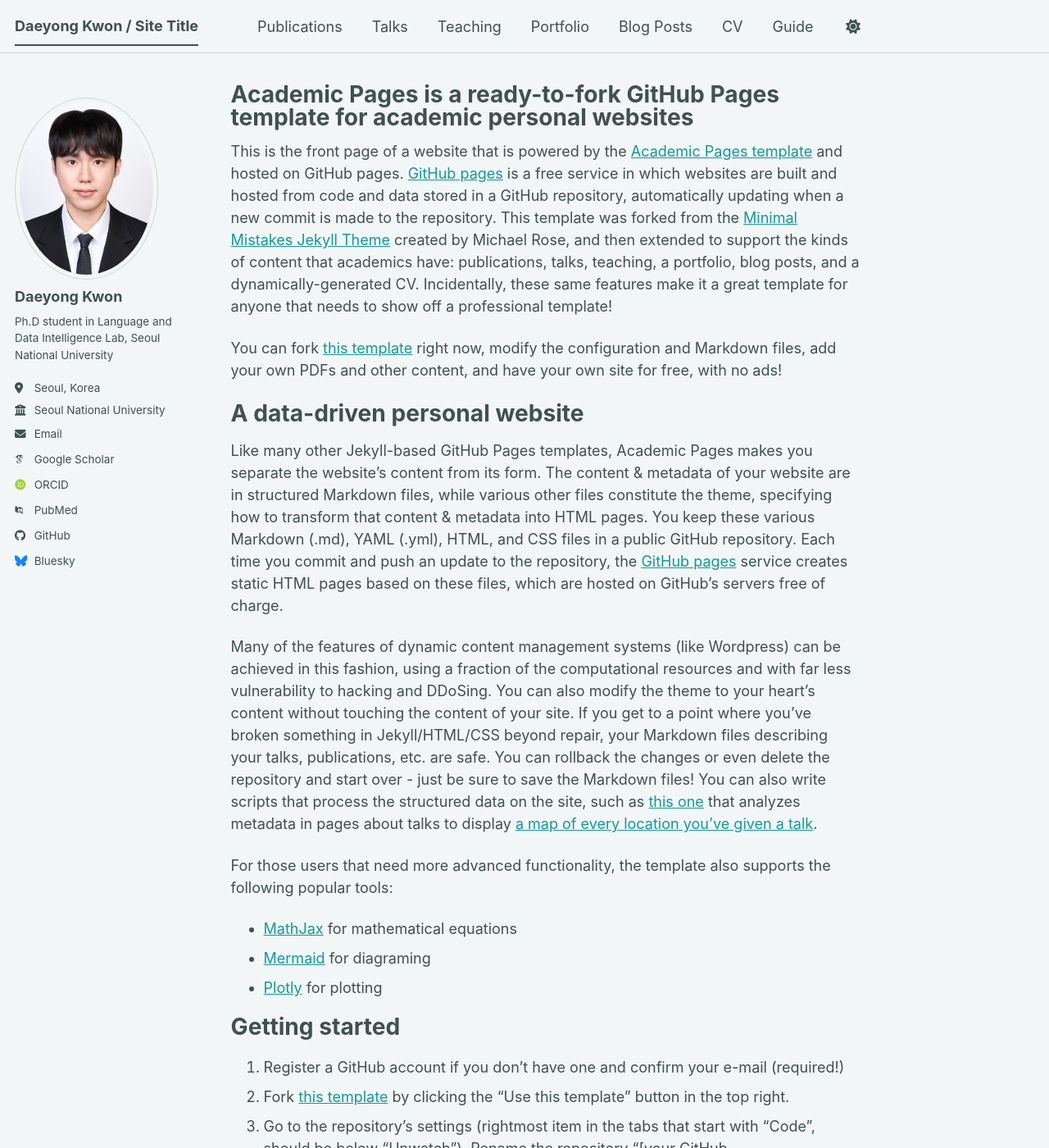
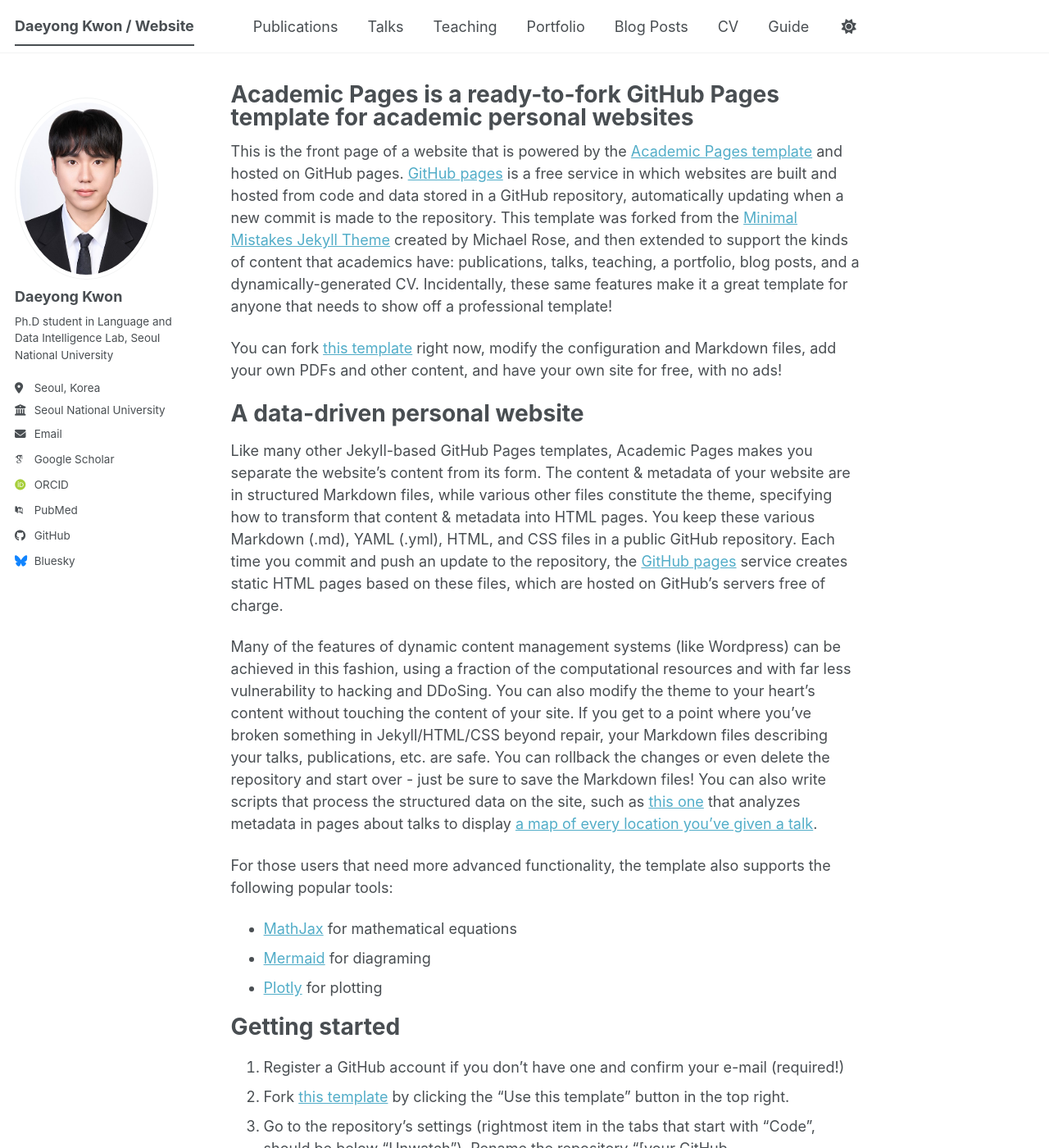
Before and after one commit to DaeyongKwon98/daeyongkwon98.github.io, a Jekyll site: the page built from _pages/about.md, in a window 1280 px wide and 1400 px high. Shown: the whole window at 82% size. Built offline with Jekyll 4.4.1, drawn with Linux system fonts in a browser that asks for light colours; some web fonts are replaced; a script bundle is joined from its source files by our own code; library files that are not in the unit come from our copies.

Commit message:
Update _config.yml

```diff
--- a/_config.yml
+++ b/_config.yml
@@ -8,9 +8,9 @@
 
 # Basic Site Settings
 locale                   : "en-US"
-site_theme               : "mint" # The available themes options are "default", "air", "sunrise", "mint", "dirt" and "contrast"
-title                    : "Daeyong Kwon / Site Title"
-title_separator          : "-"
+site_theme               : "default" # The available themes options are "default", "air", "sunrise", "mint", "dirt" and "contrast"
+title                    : "Daeyong Kwon / Website"
+title_separator          : "'s"
 name                     : &name "Daeyong Kwon"
 description              : &description "Daeyong Kwon's website"   # Update this with a general description of your site, this is the default if not overridden by a page
 url                      : https://daeyongkwon98.github.io # The base hostname & protocol for your site e.g. "https://[your GitHub username].github.io",
```
